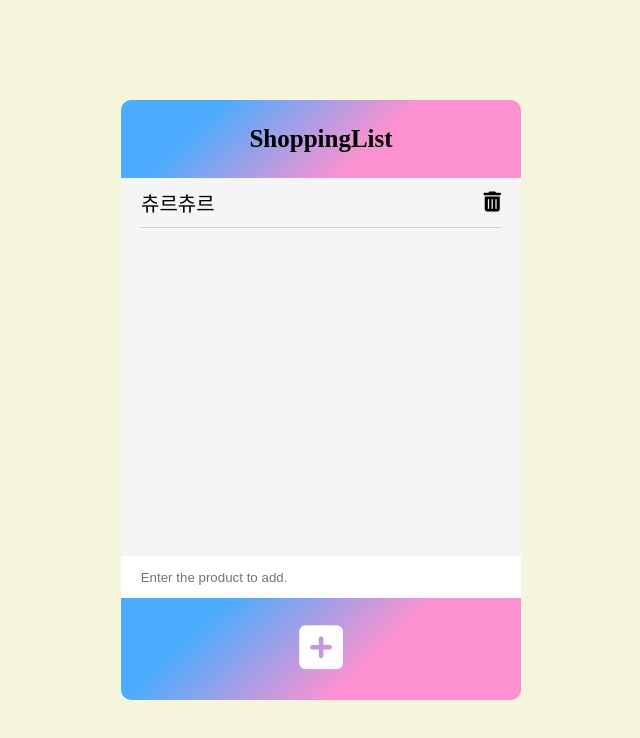
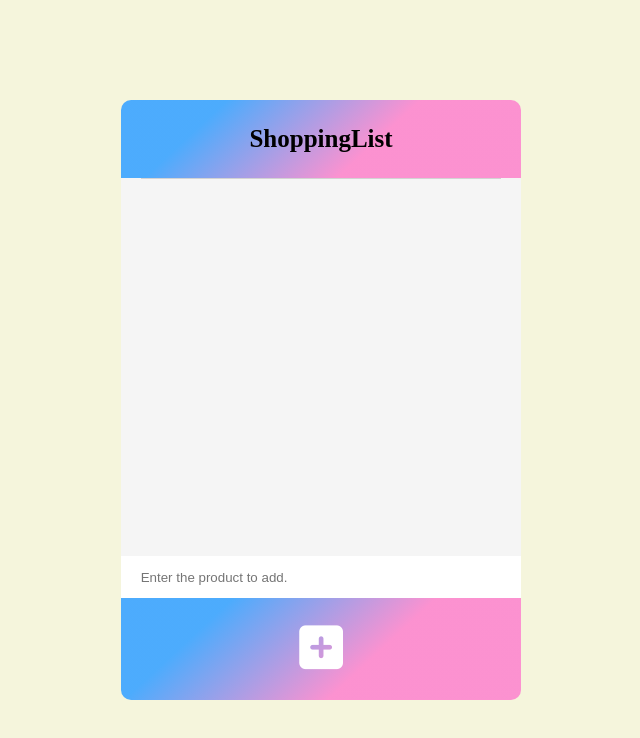
Before and after one commit to youngseoJi/-_-_DOM_-Study, a website: page shoppinList/index.html in a window 1280 px wide. Shown: the whole page, without its empty margins (79-719 px from the left). Drawn offline with Linux system fonts and the light colour scheme.

Commit message:
Update / item 기본 요소 제거
js 자바스크립트에서 동적으로 요소를 생성 및 삭제하는 기능 생성하였으니,

기본적으로 있는 요소 제거, 그래야 마지막 요소까지 삭제된다.

```diff
--- a/shoppinList/index.html
+++ b/shoppinList/index.html
@@ -17,15 +17,14 @@
       <!-- item 목록 -->
       <ul class="item-list">
         <!-- item 1줄 칸  -->
-        <li class="item-row">
-          <!-- item 요소 -->
-          <div class="item">
+        <!-- <li class="item-row">
+           <div class="item">
             <span class="item-name"> 츄르츄르</span>
             <button class="item-delete">
               <i class="fas fa-trash-alt"></i>
             </button>
           </div>
-        </li>
+        </li> -->
         <div class="item-divider"></div>
       </ul>
       <input type="text" class="text" placeholder=" Enter the product to add." />
```
